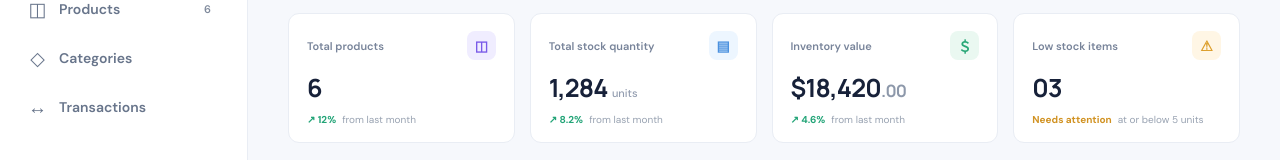
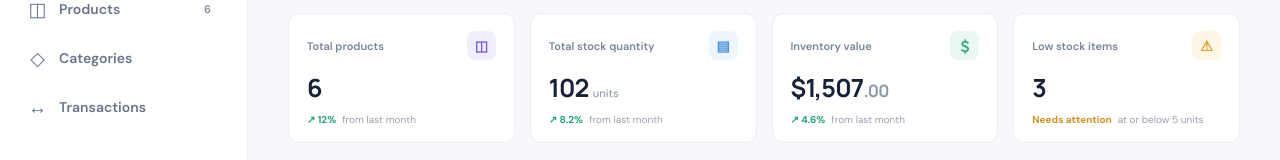
Before and after one commit to Nadeen2003/StockFlow, a plain HTML site: page index.html in a window 1280 px wide. Shown: the part 195-355 px from the top of the page. Drawn offline with Linux system fonts and the light colour scheme.

Commit message:
Update dashboard inventory metrics

```diff
--- a/index.html
+++ b/index.html
@@ -112,7 +112,10 @@
                   <span>Total stock quantity</span
                   ><span class="stat-icon blue">▤</span>
                 </div>
-                <div class="stat-value">1,284 <small>units</small></div>
+                <div class="stat-value">
+                  <span id="dashboardTotalStock">1,284</span>
+                  <small>units</small>
+                </div>
                 <div class="stat-foot">
                   <span class="trend up">↗ 8.2%</span
                   ><span>from last month</span>
@@ -124,7 +127,11 @@
                   ><span class="stat-icon green">＄</span>
                 </div>
                 <div class="stat-value">
-                  $18,420<span class="decimal">.00</span>
+                  $<span id="dashboardInventoryWhole">18,420</span><span
+                    class="decimal"
+                    id="dashboardInventoryCents"
+                    >.00</span
+                  >
                 </div>
                 <div class="stat-foot">
                   <span class="trend up">↗ 4.6%</span
@@ -136,7 +143,7 @@
                   <span>Low stock items</span
                   ><span class="stat-icon amber">⚠</span>
                 </div>
-                <div class="stat-value">03</div>
+                <div class="stat-value" id="dashboardLowStockCount">03</div>
                 <div class="stat-foot">
                   <span class="trend neutral">Needs attention</span
                   ><span>at or below 5 units</span>
--- a/js/app.js
+++ b/js/app.js
@@ -214,6 +214,16 @@ function renderDashboard() {
 function renderProducts() {
   document.querySelector("#productNavCount").textContent = products.length;
   document.querySelector("#dashboardTotalProducts").textContent = products.length;
+  const totalStock = products.reduce((sum , product) => sum + product.quantity, 0);
+  document.querySelector("#dashboardTotalStock").textContent = totalStock;
+  const lowStockCount = products.filter(
+    (product) => product.quantity <= 5
+  ).length;
+  document.querySelector("#dashboardLowStockCount").textContent = lowStockCount;
+  const totalInventoryValue = products.reduce((sum, product) => sum + product.price * product.quantity, 0);
+  const [wholeValue, centsValue] = totalInventoryValue.toFixed(2).split(".");
+  document.querySelector("#dashboardInventoryWhole").textContent = Number(wholeValue).toLocaleString("en-US");
+  document.querySelector("#dashboardInventoryCents").textContent = `.${centsValue}`;
   const searchTerm = document.querySelector("#productSearch").value.trim().toLowerCase();
   const selectedCategoryId = document.querySelector("#productCategoryFilter").value;
   const filteredProducts = products.filter((product) => {
```
